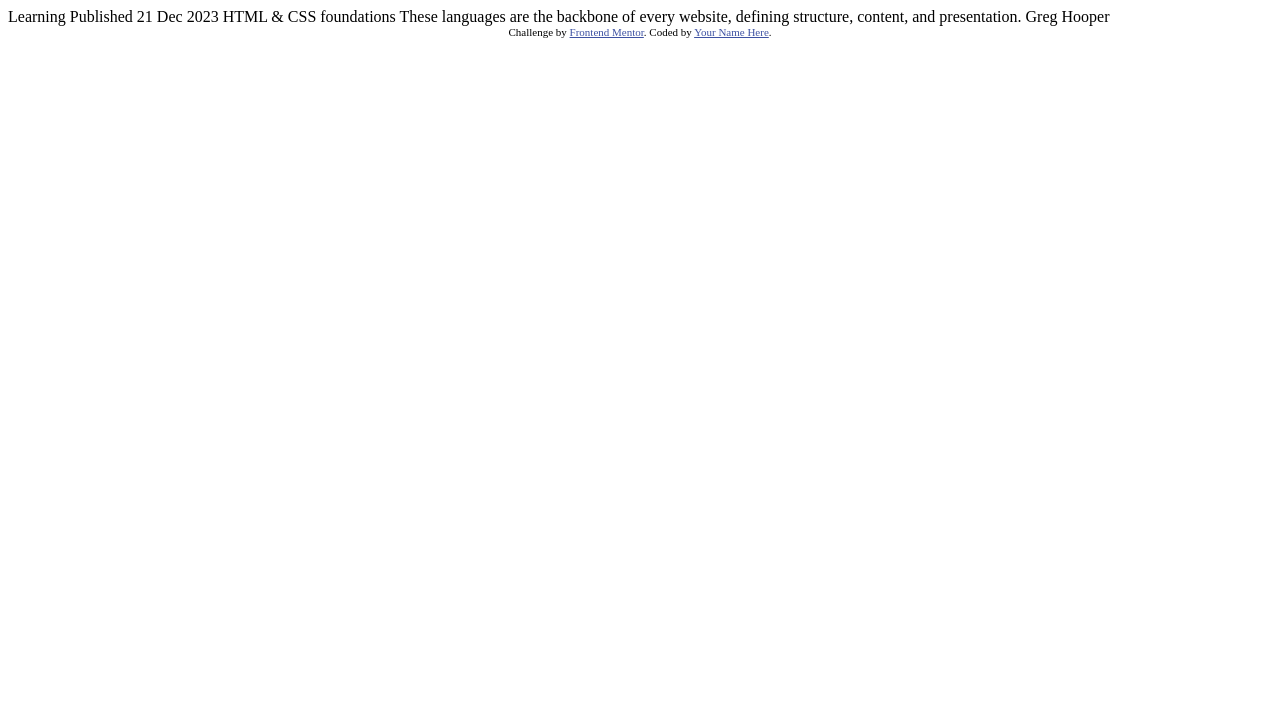
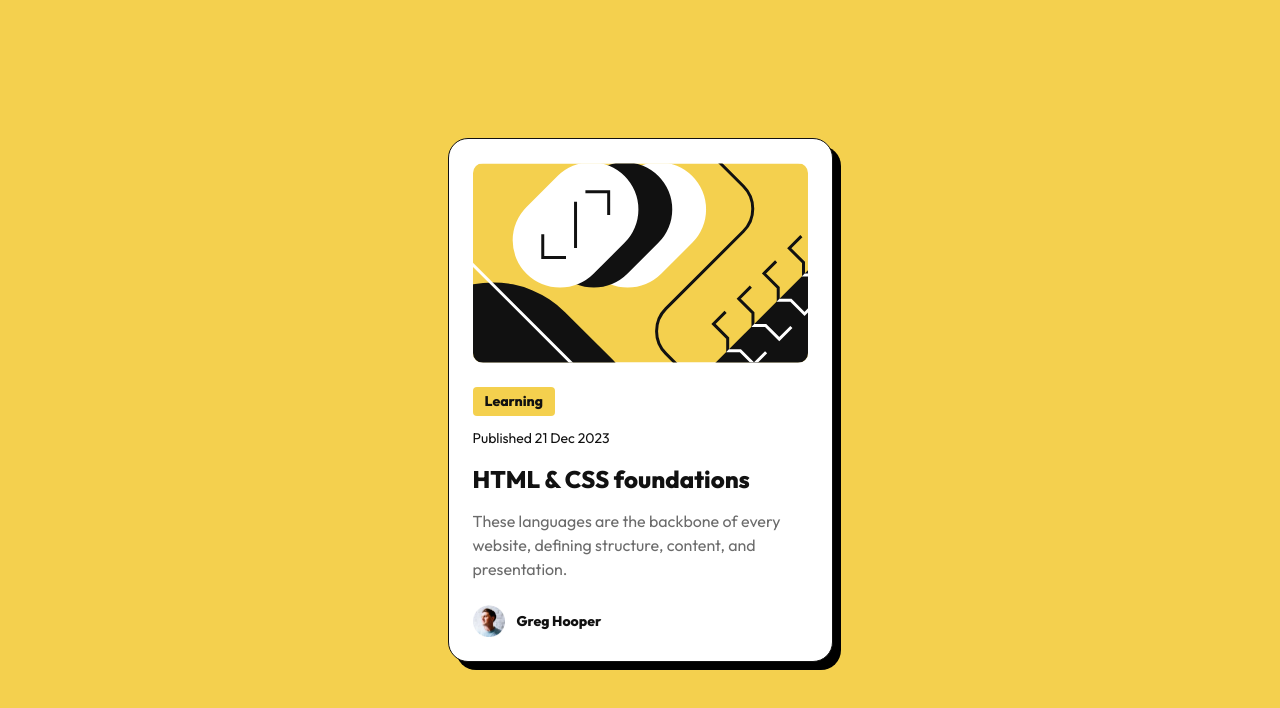
Before and after one commit to Natentado/FrontEnd_Mentor_BlogPreviewCard, a plain HTML site: page index.html in a window 1280 px wide. Drawn offline with Linux system fonts and the light colour scheme.

Commit message:
Blog Preview Card Layout

```diff
--- a/index.html
+++ b/index.html
@@ -5,30 +5,127 @@
     <meta name="viewport" content="width=device-width, initial-scale=1.0"> <!-- displays site properly based on user's device -->
 
     <link rel="icon" type="image/png" sizes="32x32" href="./assets/images/favicon-32x32.png">
-
+    <link rel="preconnect" href="https://fonts.googleapis.com">
+    <link rel="preconnect" href="https://fonts.gstatic.com" crossorigin>
+    <link href="https://fonts.googleapis.com/css2?family=Figtree:ital,wght@0,300..900;1,300..900&family=Outfit:wght@100..900&display=swap" rel="stylesheet">
     <title>Frontend Mentor | Blog preview card</title>
 
     <!-- Feel free to remove these styles or customise in your own stylesheet 👍 -->
     <style>
-    .attribution { font-size: 11px; text-align: center; }
-    .attribution a { color: hsl(228, 45%, 44%); }
+      :root{
+        --yellow: #F4D04E;
+        --gray-950: #111111;
+        --gray-500: #6B6B6B;
+        --text-preset-1: 800 clamp(20px, 24px, 24px)/1.5 "Outfit", serif;
+        --text-preset-2: 400 clamp(14px, 16px, 16px)/1.5 "Outfit", serif;
+        --text-preset-3: 400 clamp(12px, 14px, 14px)/1.5 "Outfit", serif;
+        --text-preset-3-bold: 800 clamp(12px, 14px, 14px)/1.5 "Outfit", serif;
+      }
+
+      * {
+        box-sizing: border-box;
+        padding: 0;
+        margin: 0;
+      }
+
+      body {
+        display: flex;
+        justify-content: center;
+        align-items: center;
+        width: 100dvw;
+        height: 100dvh;
+        padding: 0 24px;
+        background-color: var(--yellow);
+      }
+
+      .learning-article-container{
+        display: flex;
+        flex-direction: column;
+        gap: 24px;
+        width: 100%;
+        max-width: 385px;
+        padding: 24px;
+        border: 1px solid var(--gray-950);
+        border-radius: 20px;
+        background-color: white;
+        box-shadow: #000 8px 8px;
+
+        .learning-article-img {
+          height: 200px;
+          border-radius: 10px;
+          object-fit: cover;
+        }
+
+        .learning-article-content{
+          display: flex;
+          flex-direction: column;
+          gap: 12px;
+
+          .article-purpose{
+            width: fit-content;
+            padding: 4px 12px;
+            border-radius: 4px;
+            background-color: var(--yellow);
+            color: var(--gray-950);
+            font: var(--text-preset-3-bold);
+          }
+
+          .article-publish-date{
+            font: var(--text-preset-3);
+            color: var(--gray-950);
+          }
+
+          .article-title{
+            font: var(--text-preset-1);
+            color: var(--gray-950);
+          }
+
+          .article-description{
+            font: var(--text-preset-2);
+            color: var(--gray-500);
+          }
+        }
+
+        .learning-article-author{
+          display: flex;
+          align-items: center;
+          gap: 12px;
+          font: var(--text-preset-3-bold);
+          color: var(--gray-950);
+
+          .article-author-img{
+            width: 32px;
+            height: 32px;
+          }
+        }
+      }
     </style>
   </head>
   <body>
-
-  Learning
-
+    <article class="learning-article-container">
+      <img
+        src="./assets/images/illustration-article.svg"
+        alt="Learn HTML & CSS foundations"
+        class="learning-article-img"
+      />
+      <div class="learning-article-content">
+        <p class="article-purpose">Learning</p>
+        <time datetime="2023-12-21 20:00" class="article-publish-date">
           Published 21 Dec 2023
-
-  HTML & CSS foundations
-
+        </time>
+        <h1 class="article-title">HTML & CSS foundations</h1>
+        <p class="article-description">
           These languages are the backbone of every website, defining structure, content, and presentation.
-
+        </p>
+      </div>
+      <p class="learning-article-author">
+        <img
+          src="./assets/images/image-avatar.webp"
+          alt="Written by Greg Hooper"
+          class="article-author-img"
+        />
         Greg Hooper
-
-  <div class="attribution">
-    Challenge by <a href="https://www.frontendmentor.io?ref=challenge" target="_blank">Frontend Mentor</a>.
-    Coded by <a href="#">Your Name Here</a>.
-  </div>
+      </p>
+    </article>
   </body>
 </html>
```
Lines whose indentation alone changed are shown as unchanged.
